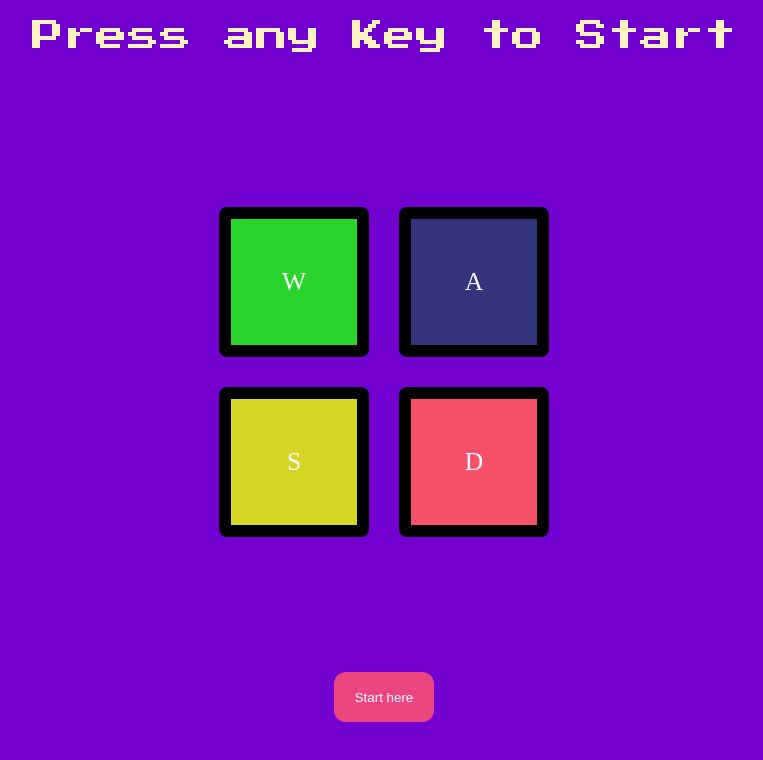
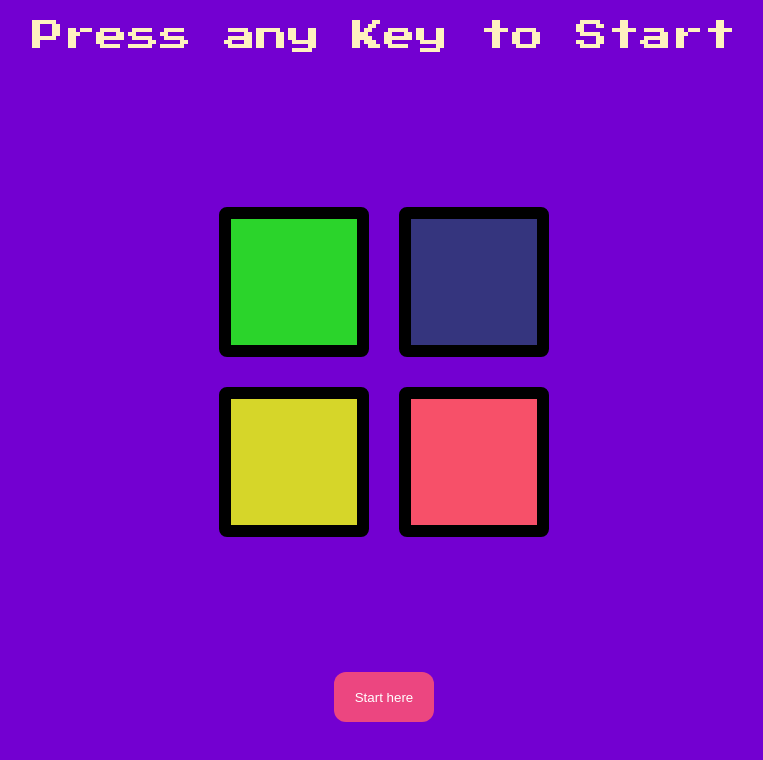
Before and after one commit to Sweetdevil144/Simon-game, a plain HTML site: page index.html in a window 1280 px wide. Shown: the whole page, without its empty margins (256-1019 px from the left). Drawn offline with nearby package versions, Linux system fonts and the light colour scheme.

Commit message:
Update index.html

```diff
--- a/index.html
+++ b/index.html
@@ -12,16 +12,16 @@
   <div id="level-title" class="title">Press any Key to Start</div>
   <div class="grid-container">
     <div type="button" id="green" class="grid-element green">
-      W
+
     </div>
     <div type="button" id="blue" class="grid-element blue">
-      A
+
     </div>
     <div type="button" id="yellow" class="grid-element yellow">
-      S
+
     </div>
     <div type="button" id="red" class="grid-element red">
-      D
+
     </div>
   </div>
   <div class="btn-container" id="start-btn">
```
